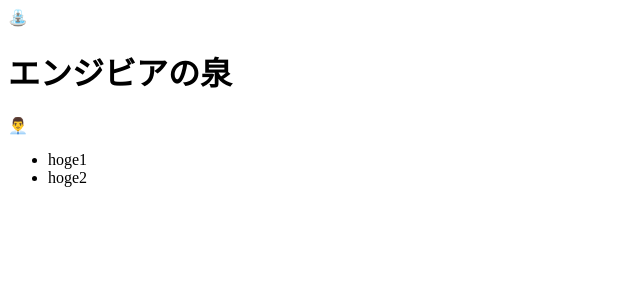
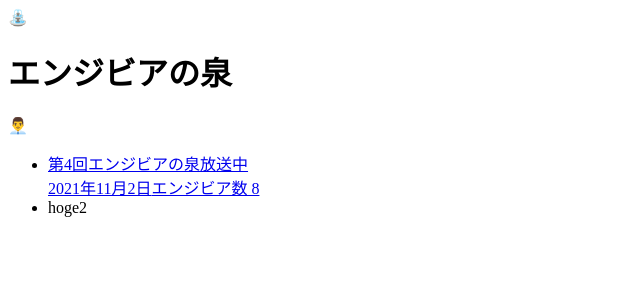
Before and after one commit to Connie0914/trivia-project, a Next.js app: page / in a window 1280 px wide. Shown: the top 300 px of the page, without its empty margins (0-640 px from the left). Built offline with nearby package versions, Linux system fonts and the light colour scheme.

Commit message:
add base label

```diff
--- a/src/components/BroadCastList/index.tsx
+++ b/src/components/BroadCastList/index.tsx
@@ -1,7 +1,20 @@
+import { Label } from '../Label';
+
 export const BroadCastList = (): JSX.Element => {
   return (
     <ul>
-      <li>hoge1</li>
+      <li>
+        <a href="/">
+          <div>
+            <span>第4回エンジビアの泉</span>
+            <Label />
+          </div>
+          <div>
+            <span>2021年11月2日</span>
+            <span>エンジビア数 8</span>
+          </div>
+        </a>
+      </li>
       <li>hoge2</li>
     </ul>
   );
--- /dev/null
+++ b/src/components/Label/index.tsx
@@ -0,0 +1,3 @@
+export const Label = (): JSX.Element => {
+  return <span>放送中</span>;
+};
```
